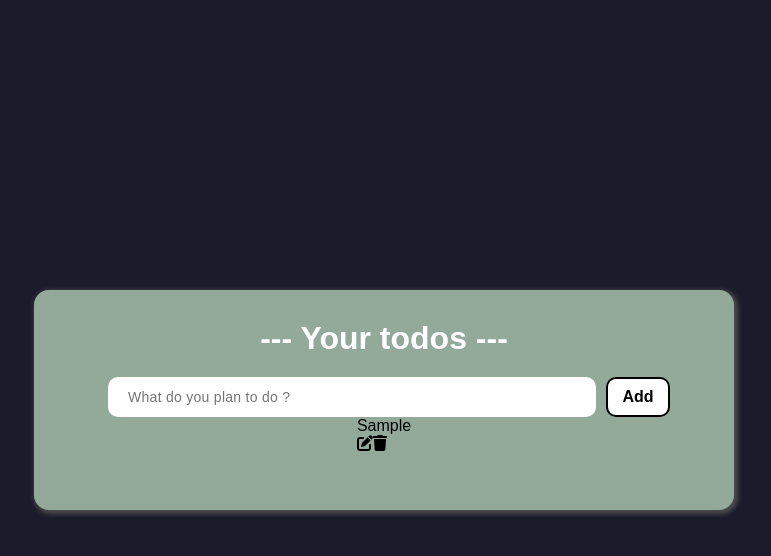
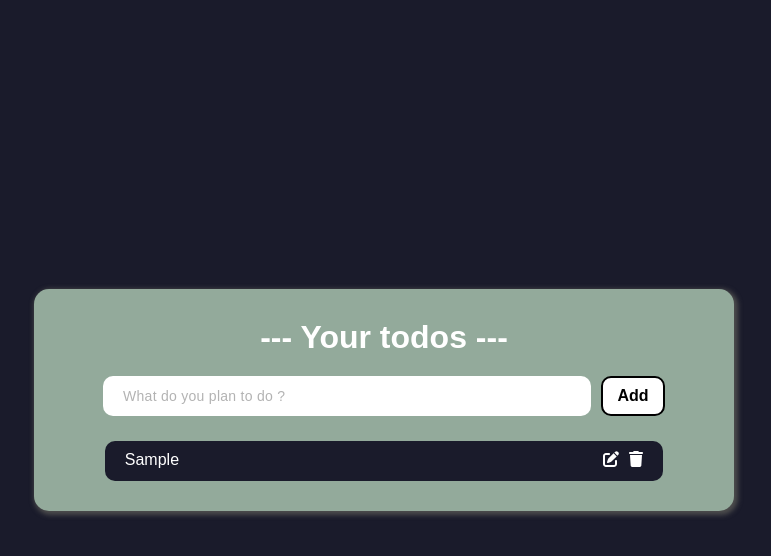
Before and after one commit to andyDevMdg/react-todo, a React (Vite) app: page / in a window 1280 px wide. Both pictures are taken after typing "Sample" into the empty fields and a click on the button "Add". Shown: the top 556 px of the page, without its empty margins (256-1027 px from the left). Built offline with nearby package versions, Linux system fonts and the light colour scheme.

Commit message:
Change task background color & size & disposition

```diff
--- a/src/App.css
+++ b/src/App.css
@@ -17,7 +17,6 @@ body {
 .todoContainer {
   background-color: rgb(147, 170, 155);
   width: 50vw;
-  height: 20vh;
   border-radius: 15px;
   box-shadow: 2px 2px 5px 2px rgb(77, 77, 77);
   display: flex;
--- a/src/components/EditTodoForm.jsx
+++ b/src/components/EditTodoForm.jsx
@@ -11,13 +11,13 @@ function EditTodoForm({editTodo, task}) {
         setValue("")
     }
   return (
-    <form className='todoForm' onSubmit={handleSubmit}>
+    <form className='todoEditForm' onSubmit={handleSubmit}>
         <input type="text"
         className='todoInput'
         value={value}
-        placeholder='Update your task'
+        placeholder='Edit your task'
         onChange={(e) => setValue(e.target.value)}/>
-        <button type='submit' className='todoBtn'>Update</button>
+        <button type='submit' className='todoBtnEdit'>Edit</button>
     </form>
   )
 }
--- a/src/components/Todo.jsx
+++ b/src/components/Todo.jsx
@@ -2,17 +2,20 @@ import React from 'react'
 import { FontAwesomeIcon } from '@fortawesome/react-fontawesome';
 import { faPenToSquare } from '@fortawesome/free-solid-svg-icons';
 import { faTrash } from '@fortawesome/free-solid-svg-icons';
+import './todo.css';
 
 function Todo({task, toggleComplete, deleteTodo, editTodo}) {
   return (
     <div className='todo'>
       <p onClick={() => toggleComplete(task.id)}
       className={`${task.completed ? 'completed': ""}`}>{task.task}</p>
-      <div>
+      <div className='taskBtnContainer'>
       <FontAwesomeIcon icon={faPenToSquare}
-      onClick={() => editTodo(task.id)}/>
+      onClick={() => editTodo(task.id)}
+      className='taskBtn'/>
       <FontAwesomeIcon icon={faTrash}
-      onClick={() => deleteTodo(task.id)}/>
+      onClick={() => deleteTodo(task.id)}
+      className='taskBtn'/>
       </div>
     </div>
   )
--- /dev/null
+++ b/src/components/todo.css
@@ -0,0 +1,37 @@
+.todo {
+    margin-top: 15px;
+    background-color: rgb(26, 27, 43);
+    width: 81%;
+    height: 20px;
+    padding: 10px 20px;
+    border-radius: 10px;
+    color: white;
+    display: flex;
+    justify-content: space-between;
+}
+
+.taskBtnContainer {
+    display: flex;
+    gap: 10px;
+}
+
+.taskBtn {
+    cursor: pointer;
+}
+
+.taskBtn:hover {
+    color: gray;
+}
+
+.taskBtn:active {
+    color: white;
+}
+
+.completed {
+    text-decoration: line-through;
+}
+
+.todo>p {
+    cursor: pointer;
+    user-select: none;
+}
--- a/src/components/todoform.css
+++ b/src/components/todoform.css
@@ -3,7 +3,7 @@
     display: flex;
     align-items: center;
     justify-content: center;
-    gap: 10px;
+    margin-bottom: 10px;
 }
 
 .todoInput {
@@ -14,10 +14,13 @@
     width: 70%;
     height: 20px;
     padding: 10px 20px;
-    margin-left: 10px;
     font-size: 14px;
     letter-spacing: 0.02em;
 }
+
+.todoInput::placeholder {
+    color: #0000004d;
+  }
 
 .todoBtn {
     background-color: white;
@@ -27,6 +30,7 @@
     height: 40px;
     font-weight: 700;
     font-size: 16px;
+    margin-left: 10px;
 }
 
 .todoBtn:hover {
@@ -39,3 +43,35 @@
     transform: none;
     box-shadow: none;
 }
+
+.todoBtnEdit {
+    color: white;
+    background-color: rgb(255, 59, 59);
+    border: rgb(255, 59, 59) 2px solid;
+    border-radius: 10px;
+    width: 10%;
+    height: 40px;
+    font-weight: 700;
+    font-size: 16px;
+    margin-left: 10px;
+}
+
+.todoBtnEdit:hover {
+    cursor: pointer;
+    box-shadow: 3px 3px 5px 0px rgb(73, 73, 73);
+    transform: translateY(-3px);
+}
+
+.todoBtnEdit:active {
+    transform: none;
+    box-shadow: none;
+}
+
+.todoEditForm {
+    margin-top: 13px;
+    width: 100%;
+    display: flex;
+    align-items: center;
+    justify-content: center;
+    margin-bottom: 10px;
+}
```
